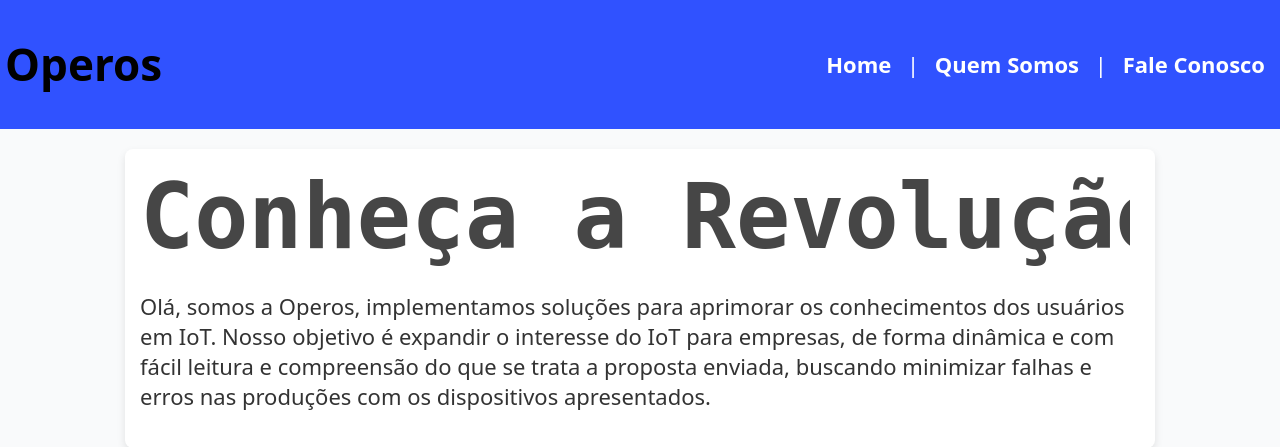
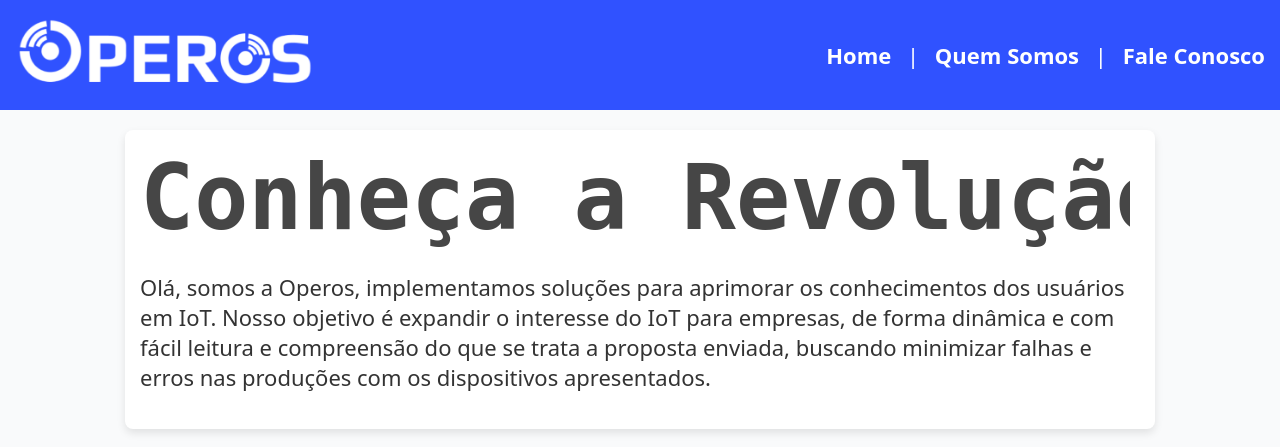
Before and after one commit to DanilolBorba/Operos, a Django app: page /perguntas/ in a window 1280 px wide. Shown: the top 447 px of the page. Run offline with Django 5.2, Linux system fonts and the light colour scheme.

Commit message:
ajusta header do site com a logo do projeto

```diff
--- a/entrega-02/perguntas/templates/perguntas/base.html
+++ b/entrega-02/perguntas/templates/perguntas/base.html
@@ -6,7 +6,7 @@
 </head>
 <body>
     <header>
-        <h1>Operos</h1>
+        <img src="{% static 'imagens_gerais/logo_operos.png' %}" alt="Operos" height=100>
         <nav>
             <a href="{% url 'perguntas:index'%}">Home</a> |
             <a href="{% url 'perguntas:quem_somos' %}">Quem Somos</a> |
```
Also changed, not shown: entrega-02/perguntas/static/imagens_gerais/logo_operos.png (added), 1 other file.
